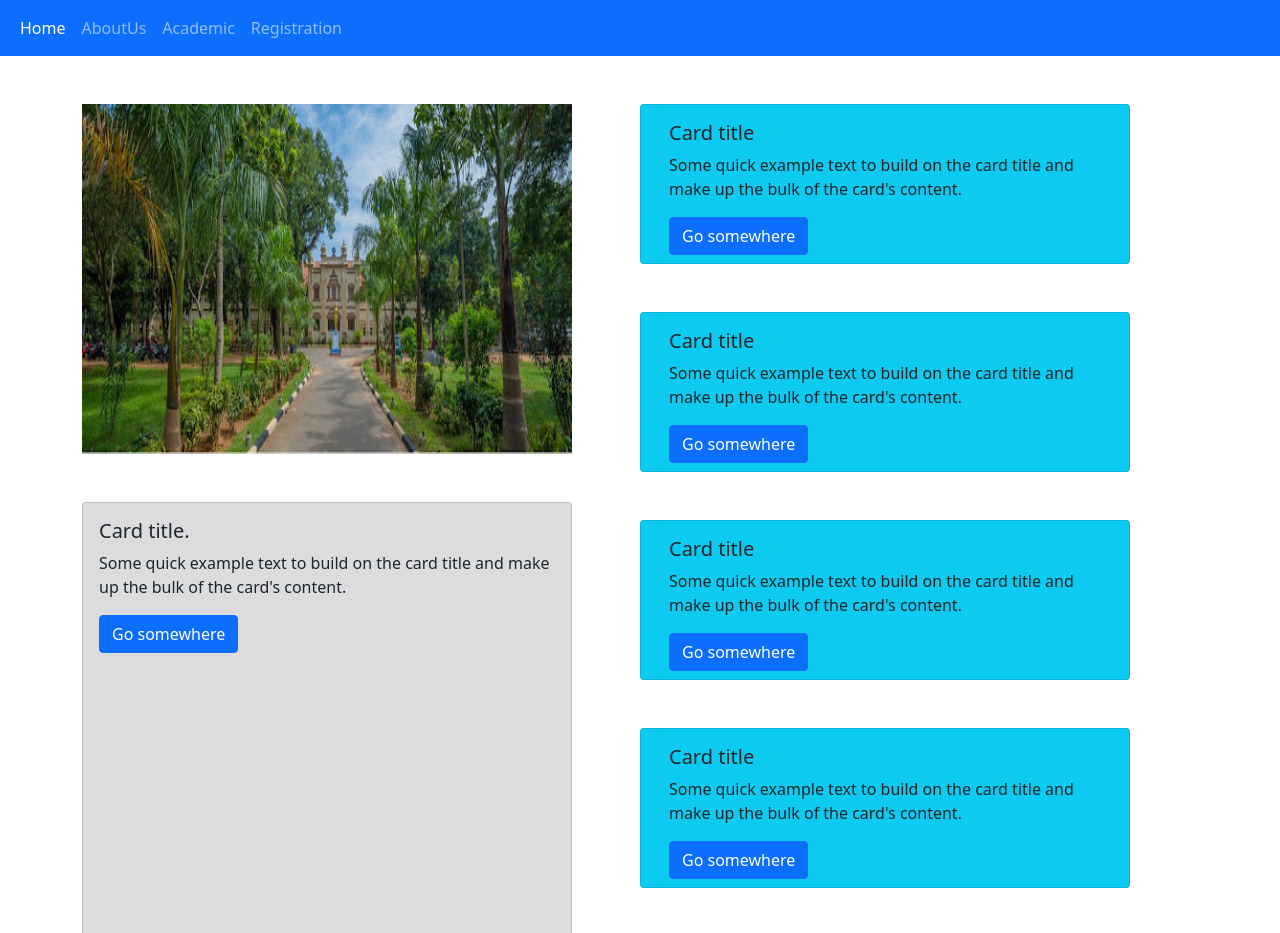
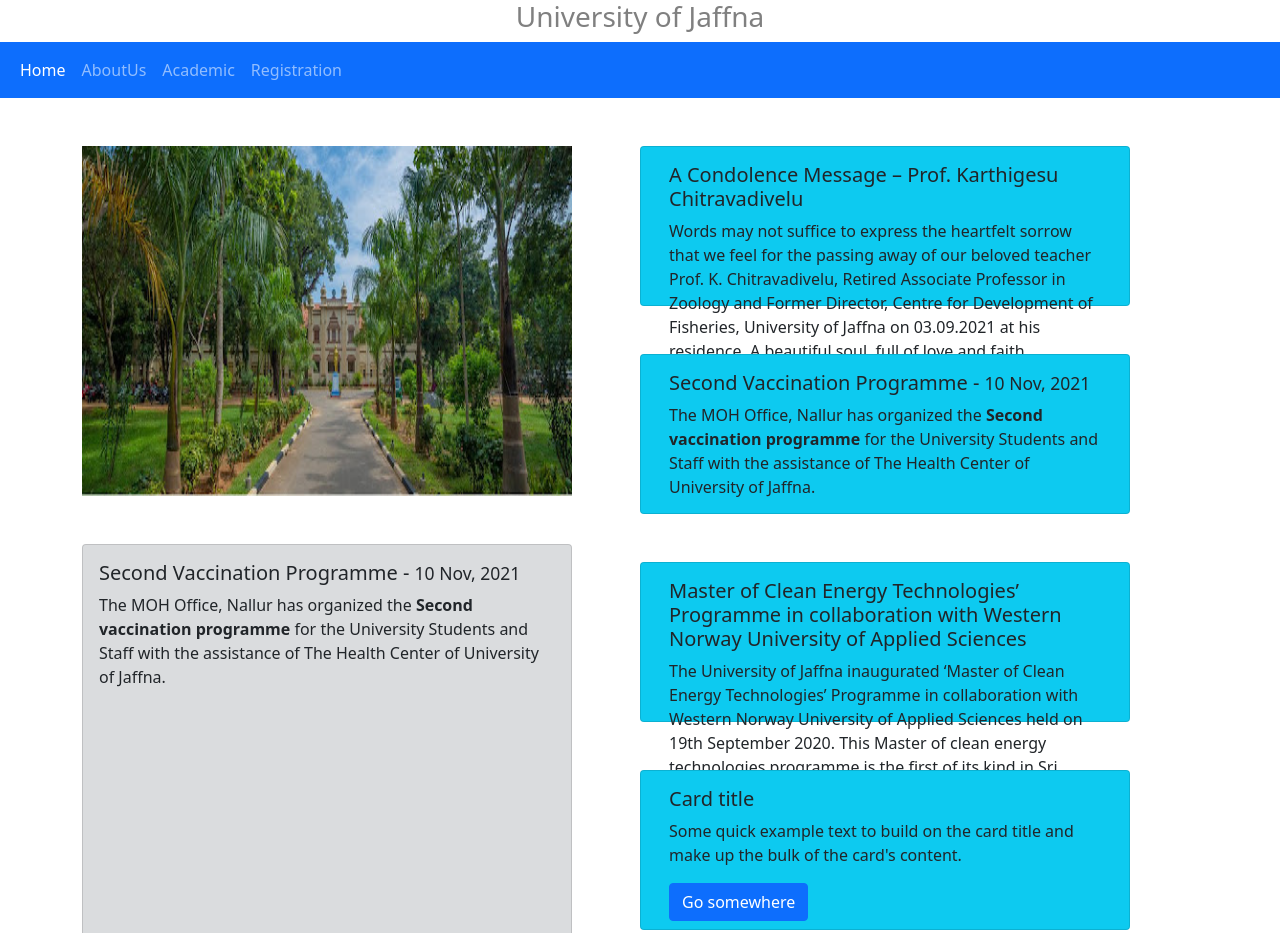
Before and after one commit to minshaf998/kishok, a plain HTML site: page index.html in a window 1280 px wide. Shown: the top 933 px of the page. Drawn offline with nearby package versions, Linux system fonts and the light colour scheme.

Commit message:
news feed added

```diff
--- a/index.html
+++ b/index.html
@@ -10,6 +10,12 @@
     <title>Home</title>
 </head>
 <body>
+
+  <header>
+    <div>
+      <h3 style="text-align: center;color: gray;">University of Jaffna</h3>
+    </div>
+  </header>
 
   <nav class="navbar navbar-expand-lg navbar-dark bg-primary">
     <div class="container-fluid">
@@ -44,9 +50,8 @@
           <div class="col">
             <div class="card mt-5 bg-opacity-25 bg-secondary" style="width: 490px; height: 50rem;">
               <div class="card-body">
-                <h5 class="card-title">Card title.</h5>
-                <p class="card-text">Some quick example text to build on the card title and make up the bulk of the card's content.</p>
-                <a href="#" class="btn btn-primary">Go somewhere</a>
+                <h5 class="card-title">Second Vaccination Programme - <small>10 Nov, 2021</small></h5>
+                <p class="card-text">The MOH Office, Nallur has organized the <strong>Second vaccination programme</strong>  for the University Students and Staff with the assistance of The Health Center of University of Jaffna.</p>
               </div>
             </div>
           </div>
@@ -57,9 +62,8 @@
         <div class="row">
           <div class="card mt-5 bg-info" style="width: 490px; height: 10rem;">
             <div class="card-body">
-              <h5 class="card-title">Card title</h5>
-              <p class="card-text">Some quick example text to build on the card title and make up the bulk of the card's content.</p>
-              <a href="#" class="btn btn-primary">Go somewhere</a>
+              <h5 class="card-title">A Condolence Message – Prof. Karthigesu Chitravadivelu</h5>
+              <p class="card-text">Words may not suffice to express the heartfelt sorrow that we feel for the passing away of our beloved teacher Prof. K. Chitravadivelu, Retired Associate Professor in Zoology and Former Director, Centre for Development of Fisheries, University of Jaffna on 03.09.2021 at his residence. A beautiful soul, full of love and faith, ascended to heaven, away from us, but closer to God..</p>
             </div>
           </div>
         </div>
@@ -67,9 +71,8 @@
         <div class="row">
           <div class="card mt-5 bg-info" style="width: 490px; height: 10rem;">
             <div class="card-body">
-              <h5 class="card-title">Card title</h5>
-              <p class="card-text">Some quick example text to build on the card title and make up the bulk of the card's content.</p>
-              <a href="#" class="btn btn-primary">Go somewhere</a>
+              <h5 class="card-title">Second Vaccination Programme - <small>10 Nov, 2021</small></h5>
+              <p class="card-text">The MOH Office, Nallur has organized the <strong>Second vaccination programme</strong>  for the University Students and Staff with the assistance of The Health Center of University of Jaffna.</p>
             </div>
           </div>
         </div>
@@ -77,9 +80,9 @@
         <div class="row">
           <div class="card mt-5 bg-info" style="width: 490px; height: 10rem;">
             <div class="card-body">
-              <h5 class="card-title">Card title</h5>
-              <p class="card-text">Some quick example text to build on the card title and make up the bulk of the card's content.</p>
-              <a href="#" class="btn btn-primary">Go somewhere</a>
+              <h5 class="card-title">Master of Clean Energy Technologies’ Programme in collaboration with Western Norway University of Applied Sciences</h5>
+              <p class="card-text">The University of Jaffna inaugurated ‘Master of Clean Energy Technologies’ Programme in collaboration with Western Norway University of Applied Sciences held on 19th September 2020. This Master of clean energy technologies programme is the first of its kind in Sri Lanka. Sri Lanka is foreseeing a clean energy future. The planned Master programme will help to produce the required technical workforce to accelerate clean energy technologies in Sri Lanka.</p>
+
             </div>
           </div>
         </div>
```
